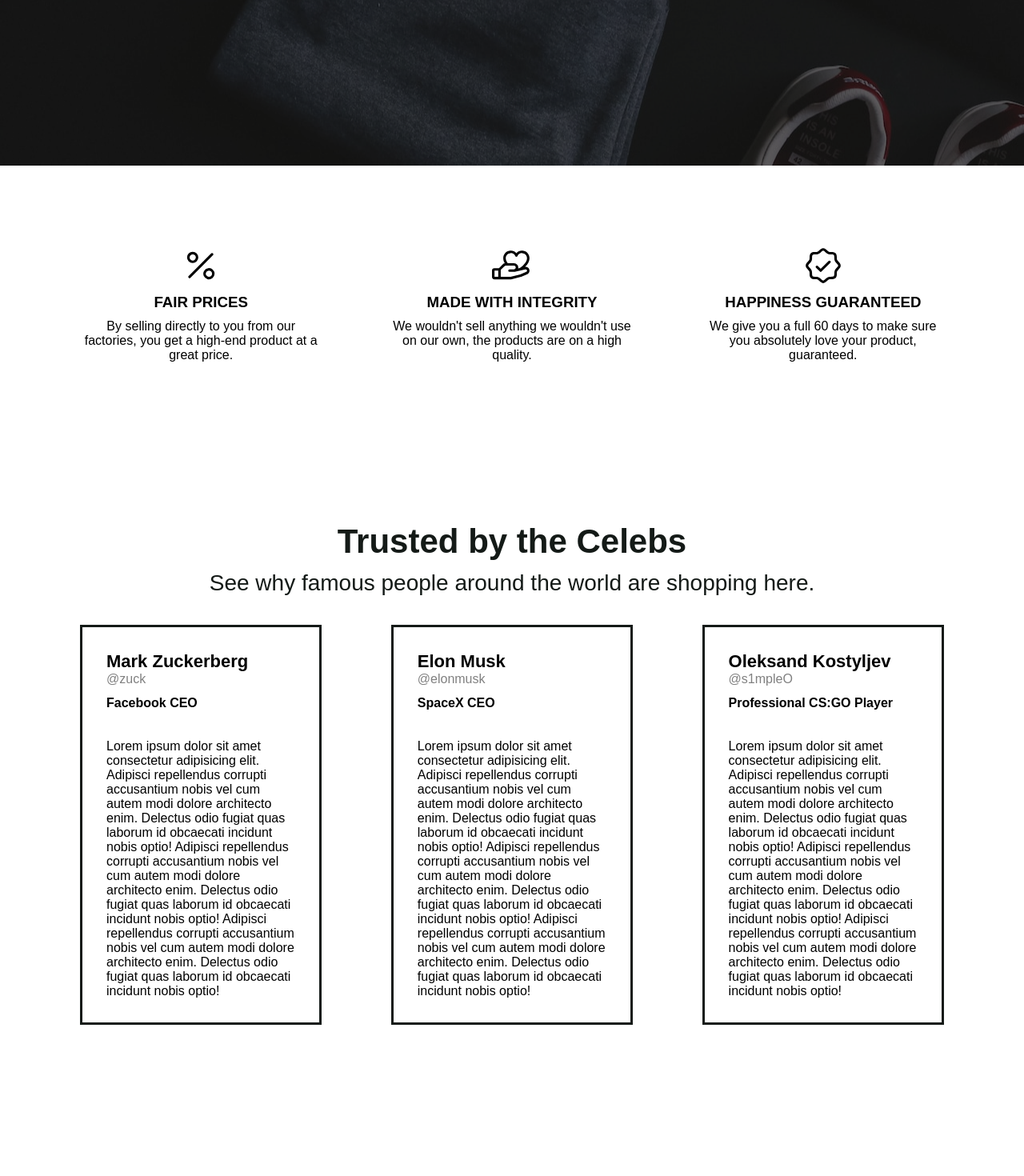
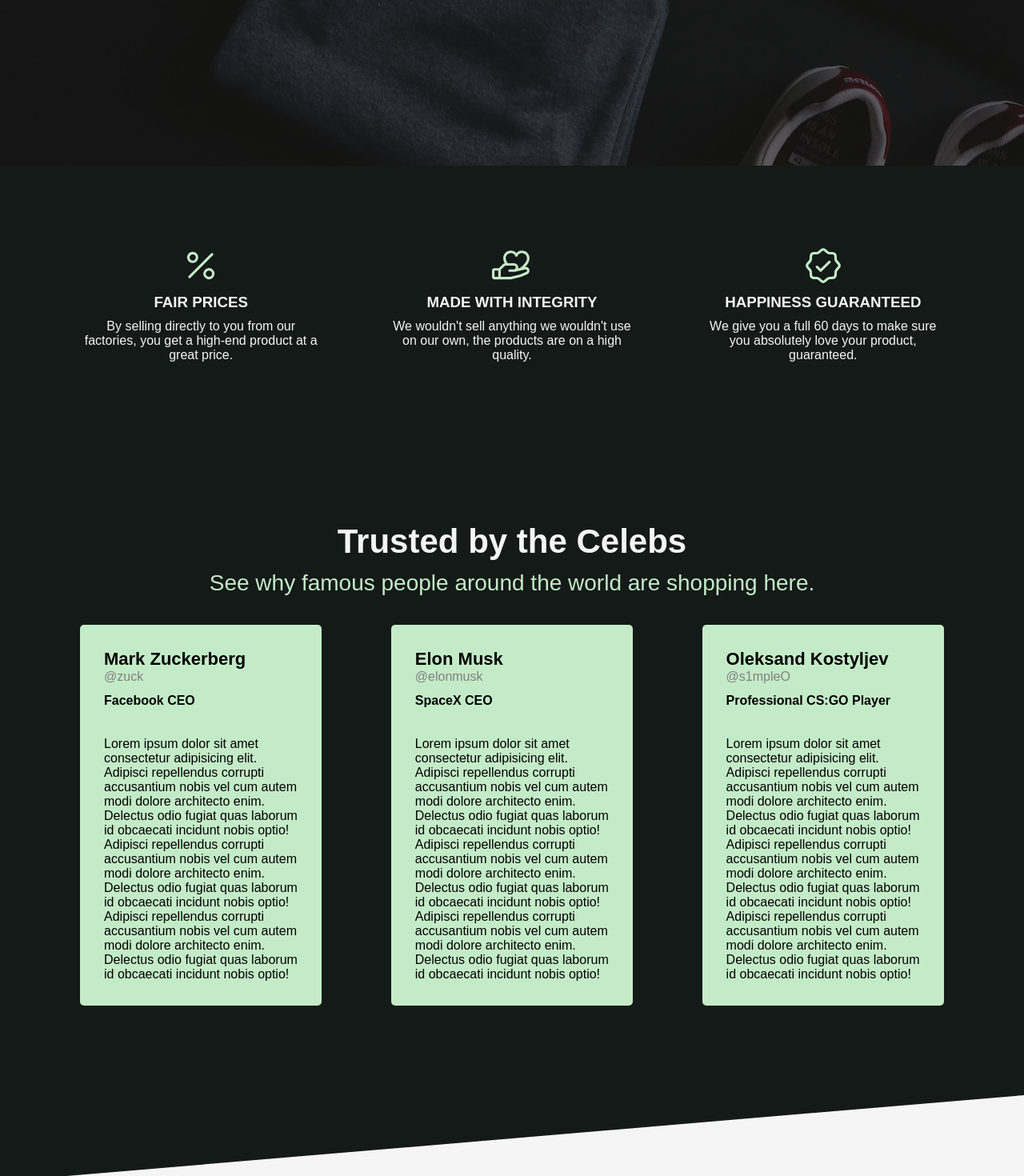
Before and after one commit to edwardlesan/e-commerce-react, a React (Create React App) app: page / in a window 1280 px wide. Shown: the part 593-2063 px from the top of the page at 80% size. Before the commit the page ends 1974 px from the top, so only its background shows below. Built offline with nearby package versions, Linux system fonts and the light colour scheme.

Commit message:
changed css style

```diff
--- a/src/App.css
+++ b/src/App.css
@@ -4,7 +4,7 @@
 @import url("https://fonts.googleapis.com/css2?family=Dosis:wght@200;300;400;500;600;700&family=Montserrat:wght@200;300;400;700&family=Nunito:wght@200;300;400;500;600;700&family=Quicksand:wght@300;400;500;600;700&family=Raleway:wght@100;200;300;400;500;600;700&display=swap");
 
 * {
-  font-family: "Dosis", sans-serif;
+  font-family: "Quicksand", sans-serif;
   box-sizing: border-box;
   padding: 0;
   margin: 0;
--- a/src/components/Home.css
+++ b/src/components/Home.css
@@ -1,3 +1,7 @@
+.homeTop {
+  background-color: #141a17;
+}
+
 .homeContainer {
   background-image: url("../assets/bg.png");
   height: calc(100vh - 80px);
@@ -47,16 +51,13 @@
   align-items: center;
 }
 
-.homeFeatureQuote {
-  color: #141a17;
-}
-
 .homeFeature {
   display: flex;
   flex-direction: column;
   justify-content: space-between;
   align-items: center;
   width: 28%;
+  color: #f5f5f5;
 }
 
 .homeFeatureTitle {
@@ -73,14 +74,14 @@
   font-size: 42px;
   font-weight: 800;
   margin-bottom: 12px;
-  color: #141a17;
+  color: #f5f5f5;
 }
 
 .homeTestimonialsSubtitle {
   font-size: 28px;
   font-weight: 500;
   margin-bottom: 36px;
-  color: #141a17;
+  color: #c4ebc8;
 }
 
 .homeTestimonialsBox {
@@ -92,7 +93,13 @@
   text-align: left;
   width: 28%;
   padding: 30px;
-  border: 3px solid #141a17;
+  background-color: #c4ebc8;
+  border-radius: 5px;
+}
+
+.testimonial:hover {
+  transform: translateY(-10px);
+  transition: 0.2s ease-in-out all;
 }
 
 .testimonialName {
@@ -110,6 +117,17 @@
   font-weight: bold;
   font-size: 16px;
   margin-bottom: 36px;
+}
+
+.homeBottom {
+  background-color: #f5f5f5;
+}
+
+.homeClippath {
+  clip-path: polygon(0 0, 100% 0, 100% 6%, 0 60%);
+  width: 100%;
+  height: 200px;
+  background-color: #141a17;
 }
 
 @media only screen and (max-width: 998px) {
--- a/src/components/Home.jsx
+++ b/src/components/Home.jsx
@@ -6,6 +6,7 @@ import { Percent, HandHeart, SealCheck } from "@phosphor-icons/react";
 const Home = () => {
   return (
     <>
+      <section className="homeTop">
         <div className="homeContainer">
           <div className="homeContent">
             <h2 className="homeTitle">Super deals</h2>
@@ -21,7 +22,7 @@ const Home = () => {
 
         <div className="homeFeatures">
           <div className="homeFeature">
-          <Percent size={50} color="black" />
+            <Percent size={50} color="#c4ebc8" />
             <h3 className="homeFeatureTitle">FAIR PRICES</h3>
             <p className="homeFeatureDesc">
               By selling directly to you from our factories, you get a high-end
@@ -29,7 +30,7 @@ const Home = () => {
             </p>
           </div>
           <div className="homeFeature">
-          <HandHeart size={50} color="black" />
+            <HandHeart size={50} color="#c4ebc8" />
             <h3 className="homeFeatureTitle">MADE WITH INTEGRITY</h3>
             <p className="homeFeatureDesc">
               We wouldn't sell anything we wouldn't use on our own, the products
@@ -37,7 +38,7 @@ const Home = () => {
             </p>
           </div>
           <div className="homeFeature">
-          <SealCheck size={50} color="black" />
+            <SealCheck size={50} color="#c4ebc8" />
             <h3 className="homeFeatureTitle">HAPPINESS GUARANTEED</h3>
             <p className="homeFeatureDesc">
               We give you a full 60 days to make sure you absolutely love your
@@ -57,15 +58,15 @@ const Home = () => {
               <p className="testimonialNick">@zuck</p>
               <p className="testimonialFunction">Facebook CEO</p>
               <p className="testimonialDesc">
-              Lorem ipsum dolor sit amet consectetur adipisicing elit. Adipisci
-              repellendus corrupti accusantium nobis vel cum autem modi dolore
-              architecto enim. Delectus odio fugiat quas laborum id obcaecati
-              incidunt nobis optio! Adipisci repellendus corrupti accusantium
-              nobis vel cum autem modi dolore architecto enim. Delectus odio
-              fugiat quas laborum id obcaecati incidunt nobis optio! Adipisci
-              repellendus corrupti accusantium nobis vel cum autem modi dolore
-              architecto enim. Delectus odio fugiat quas laborum id obcaecati
-              incidunt nobis optio!
+                Lorem ipsum dolor sit amet consectetur adipisicing elit.
+                Adipisci repellendus corrupti accusantium nobis vel cum autem
+                modi dolore architecto enim. Delectus odio fugiat quas laborum
+                id obcaecati incidunt nobis optio! Adipisci repellendus corrupti
+                accusantium nobis vel cum autem modi dolore architecto enim.
+                Delectus odio fugiat quas laborum id obcaecati incidunt nobis
+                optio! Adipisci repellendus corrupti accusantium nobis vel cum
+                autem modi dolore architecto enim. Delectus odio fugiat quas
+                laborum id obcaecati incidunt nobis optio!
               </p>
             </div>
             <div className="testimonial">
@@ -73,15 +74,15 @@ const Home = () => {
               <p className="testimonialNick">@elonmusk</p>
               <p className="testimonialFunction">SpaceX CEO</p>
               <p className="testimonialDesc">
-              Lorem ipsum dolor sit amet consectetur adipisicing elit. Adipisci
-              repellendus corrupti accusantium nobis vel cum autem modi dolore
-              architecto enim. Delectus odio fugiat quas laborum id obcaecati
-              incidunt nobis optio! Adipisci repellendus corrupti accusantium
-              nobis vel cum autem modi dolore architecto enim. Delectus odio
-              fugiat quas laborum id obcaecati incidunt nobis optio! Adipisci
-              repellendus corrupti accusantium nobis vel cum autem modi dolore
-              architecto enim. Delectus odio fugiat quas laborum id obcaecati
-              incidunt nobis optio!
+                Lorem ipsum dolor sit amet consectetur adipisicing elit.
+                Adipisci repellendus corrupti accusantium nobis vel cum autem
+                modi dolore architecto enim. Delectus odio fugiat quas laborum
+                id obcaecati incidunt nobis optio! Adipisci repellendus corrupti
+                accusantium nobis vel cum autem modi dolore architecto enim.
+                Delectus odio fugiat quas laborum id obcaecati incidunt nobis
+                optio! Adipisci repellendus corrupti accusantium nobis vel cum
+                autem modi dolore architecto enim. Delectus odio fugiat quas
+                laborum id obcaecati incidunt nobis optio!
               </p>
             </div>
             <div className="testimonial">
@@ -89,19 +90,24 @@ const Home = () => {
               <p className="testimonialNick">@s1mpleO</p>
               <p className="testimonialFunction">Professional CS:GO Player</p>
               <p className="testimonialDesc">
-              Lorem ipsum dolor sit amet consectetur adipisicing elit. Adipisci
-              repellendus corrupti accusantium nobis vel cum autem modi dolore
-              architecto enim. Delectus odio fugiat quas laborum id obcaecati
-              incidunt nobis optio! Adipisci repellendus corrupti accusantium
-              nobis vel cum autem modi dolore architecto enim. Delectus odio
-              fugiat quas laborum id obcaecati incidunt nobis optio! Adipisci
-              repellendus corrupti accusantium nobis vel cum autem modi dolore
-              architecto enim. Delectus odio fugiat quas laborum id obcaecati
-              incidunt nobis optio!
+                Lorem ipsum dolor sit amet consectetur adipisicing elit.
+                Adipisci repellendus corrupti accusantium nobis vel cum autem
+                modi dolore architecto enim. Delectus odio fugiat quas laborum
+                id obcaecati incidunt nobis optio! Adipisci repellendus corrupti
+                accusantium nobis vel cum autem modi dolore architecto enim.
+                Delectus odio fugiat quas laborum id obcaecati incidunt nobis
+                optio! Adipisci repellendus corrupti accusantium nobis vel cum
+                autem modi dolore architecto enim. Delectus odio fugiat quas
+                laborum id obcaecati incidunt nobis optio!
               </p>
             </div>
           </div>
         </div>
+      </section>
+
+      <section className="homeBottom">
+        <div className="homeClippath"></div>
+      </section>
     </>
   );
 };
```
Also changed, not shown: src/assets/banner1.jpg (added), src/assets/banner2.jpg (added). Lines whose indentation alone changed are shown as unchanged.
